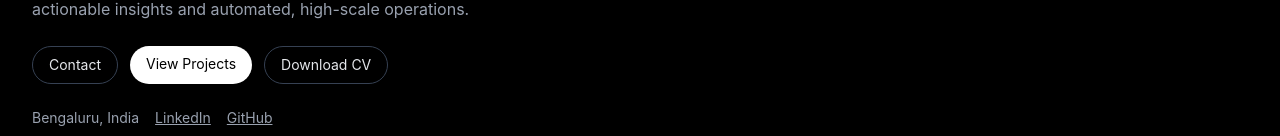
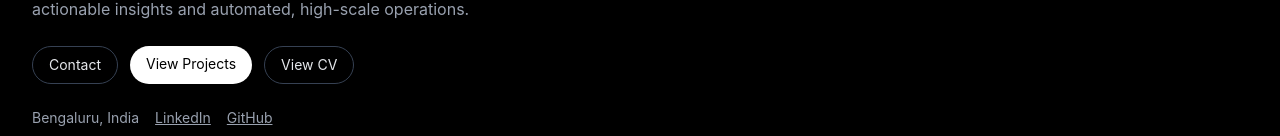
Before and after one commit to Jeevanantham-N/My-Portfolio, a React (Vite) app: page / in a window 1280 px wide. Shown: the part 371-507 px from the top of the page. Built offline with nearby package versions, Linux system fonts and the light colour scheme.

Commit message:
Change CV download link to external resume link
Updated the resume download link to point to an external URL.

```diff
--- a/src/App.jsx
+++ b/src/App.jsx
@@ -1,6 +1,6 @@
 // App.jsx
 import React, { useState, useRef, useEffect } from 'react';
-import resumePdf from './assets/resume.pdf';
+// import resumePdf from './assets/resume.pdf';
 import emailjs from '@emailjs/browser';
 
 /* -------------------------
@@ -9,6 +9,8 @@ import emailjs from '@emailjs/browser';
 const EMAILJS_SERVICE_ID = 'service_4z33hi3';
 const EMAILJS_TEMPLATE_ID = 'template_0dzqbif';
 const EMAILJS_PUBLIC_KEY = 'vD1FQ2paQhZ92PXCg';
+
+const resumeLink = "https://flowcv.com/resume/shrn2el5qnso";
 
 const resumeData = {
   "name": "N Jeevanantham",
@@ -244,9 +246,21 @@ function Hero({ data, dark }) {
               View Projects
             </a>
 
-            <a href={resumePdf} download
+            {/* <a href={resumePdf} download
                className={`px-4 py-2 rounded-full border text-sm transition ${dark ? 'border-gray-700 text-gray-200 hover:bg-gray-900' : 'border-gray-300 text-gray-700 hover:bg-gray-50'}`}>
               Download CV
+            </a> */}
+
+            <a
+              href= {resumeLink}
+              target="_blank"
+              rel="noopener noreferrer"
+              className={`px-4 py-2 rounded-full border text-sm transition ${
+                dark
+                  ? 'border-gray-700 text-gray-200 hover:bg-gray-900'
+                  : 'border-gray-300 text-gray-700 hover:bg-gray-50'
+              }`} >
+              View CV
             </a>
           </div>
 
```
